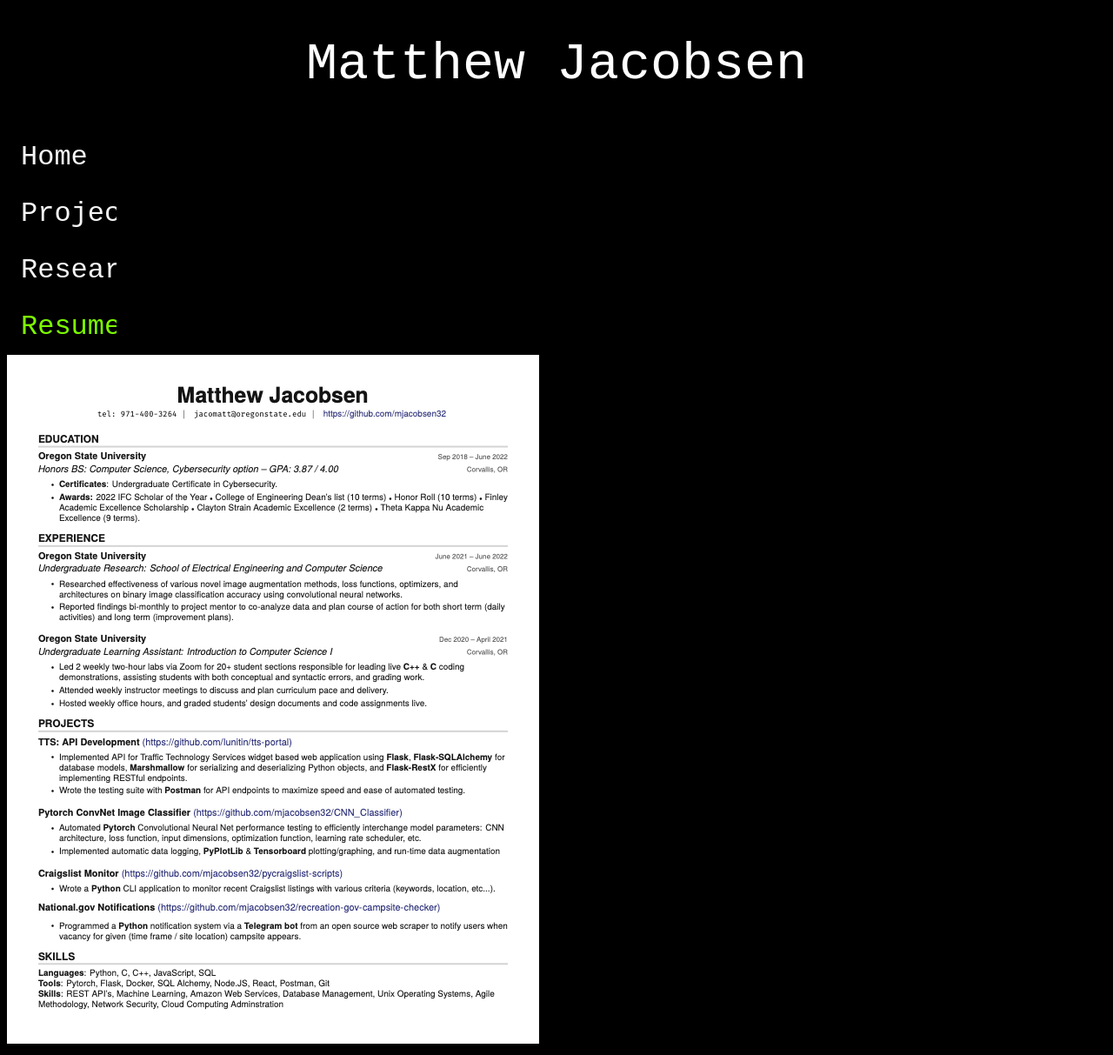
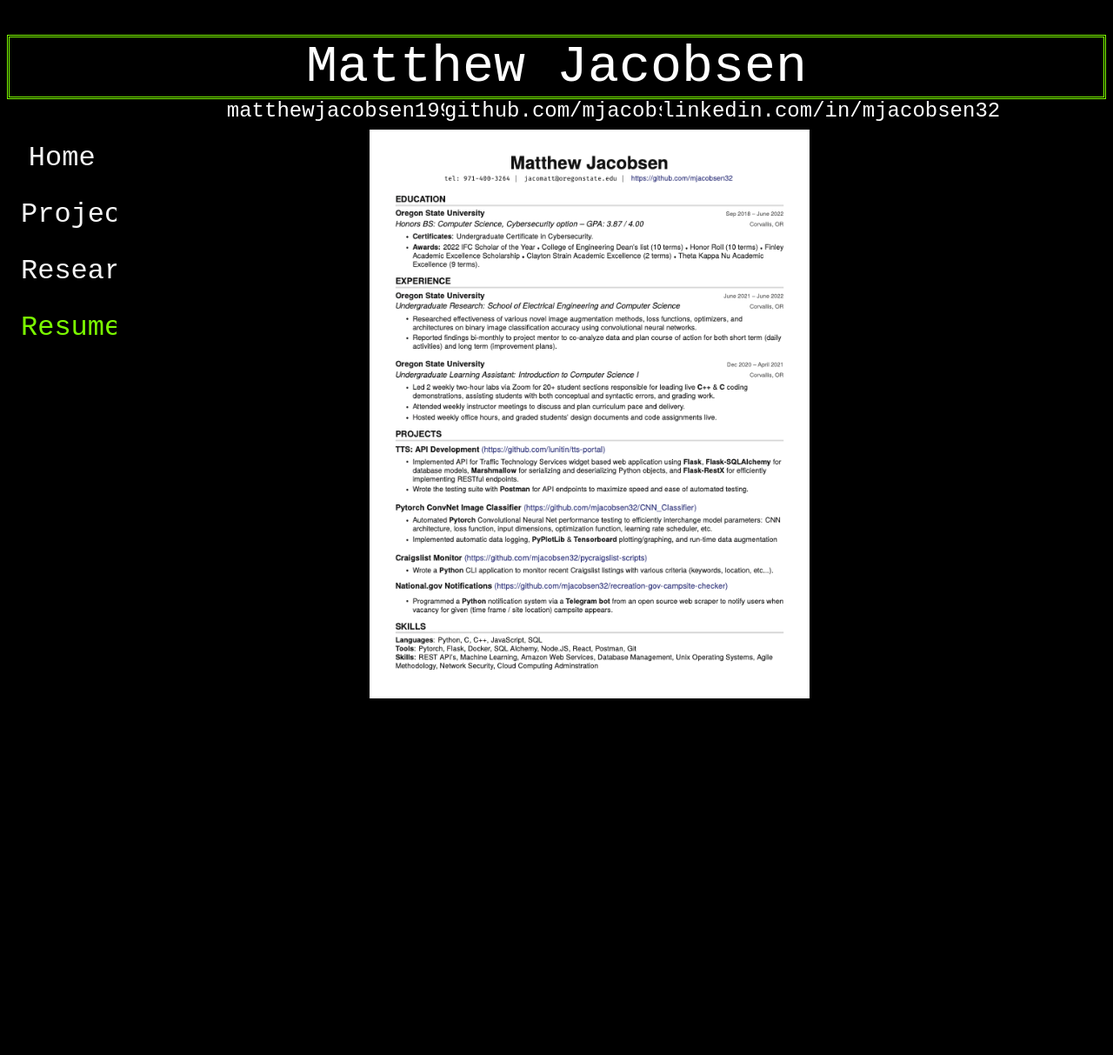
Before and after one commit to mjacobsen32/personal_website, a Flask app: page /resume in a window 1280 px wide. Shown: the whole page at 87% size. After the commit the page ends 803 px from the top, so only its background shows below. Run offline with Flask 2, Linux system fonts and the light colour scheme.

Commit message:
thesis added

```diff
--- a/static/style.css
+++ b/static/style.css
@@ -1,6 +1,11 @@
 * {
     font-family: 'Courier New';
+    color: white;
     background-color: black;
+    box-sizing: border-box;
+    /*outline-width: 2px;
+    outline-color: aqua;
+    outline-style: solid;*/
 }
 p {
     color:aqua;
@@ -13,17 +18,45 @@ h1 {
     text-align: center;
     font-size: 60px;
     font-weight:lighter;
-  }
+    margin-bottom: 0px;
+    border-color: lawngreen;
+    border-style: double;
+}
+h2 {
+    font-weight: lighter;
+    width: 33%;
+    height: 35px;
+    margin: 0px;
+    padding: 0px;
+}
+.sub_head {
+    text-align: center;
+    width: 60%;
+    display: inline-flex;
+}
+
+.click_link:hover {
+    font-size: 30px;
+    color: lawngreen;
+}
+
 .title {
     background-color: white;
 }
 .sidenav {
+    position:sticky;
     overflow: hidden;
-    max-width:min-content;
+    width: 10%;
+    float: left;
+    display:list-item;
+}
+
+.w3-bar-item {
+    vertical-align: auto;
+    width: 100%
 }
 
 .sidenav a:hover {
-    text-align: left;
     font-size: 40px;
 }
 
@@ -39,3 +72,12 @@ a {
 .sidenav .active {
     color:lawngreen;
 }
+
+body {
+    text-align: center;
+}
+
+img {
+    display: block;
+    margin-left: 33%;
+  }
--- a/templates/resume.html
+++ b/templates/resume.html
@@ -5,6 +5,8 @@
     console.log("here");
 </script>
 <body>
-    <img src="../content/Matthew_Jacobsen_June_2022.png" alt="resume"/>
+    <div class="page_content">
+        <img id="resume" src="https://raw.githubusercontent.com/mjacobsen32/personal_website/main/content/Matthew_Jacobsen_June_2022.png" width="40%" alt="resume"/>
+    </div>
 </body>
 {% endblock %}
--- a/templates/template.html
+++ b/templates/template.html
@@ -6,7 +6,14 @@
     <title>Matthew Jacobsens Website</title>
 </head>
 <header class="title">
-    <h1>Matthew Jacobsen</h1>
+    <div>
+        <h1>Matthew Jacobsen</h1>
+        <div class="sub_head">
+            <h2>matthewjacobsen1999@gmail.com</h2>
+            <h2 class="click_link" button onclick=window.location="http://www.github.com/mjacobsen32">github.com/mjacobsen32</h2>
+            <h2 class="click_link" button onclick=window.location="http://www.linkedin.com/in/mjacobsen32">linkedin.com/in/mjacobsen32</h2>
+        </div>
+    </div>
 </header>
 <div class="sidenav" style="width:10%">
     <a id="home" href="/" class="w3-bar-item w3-button">Home</a>
```
Also changed, not shown: 1 other file.
